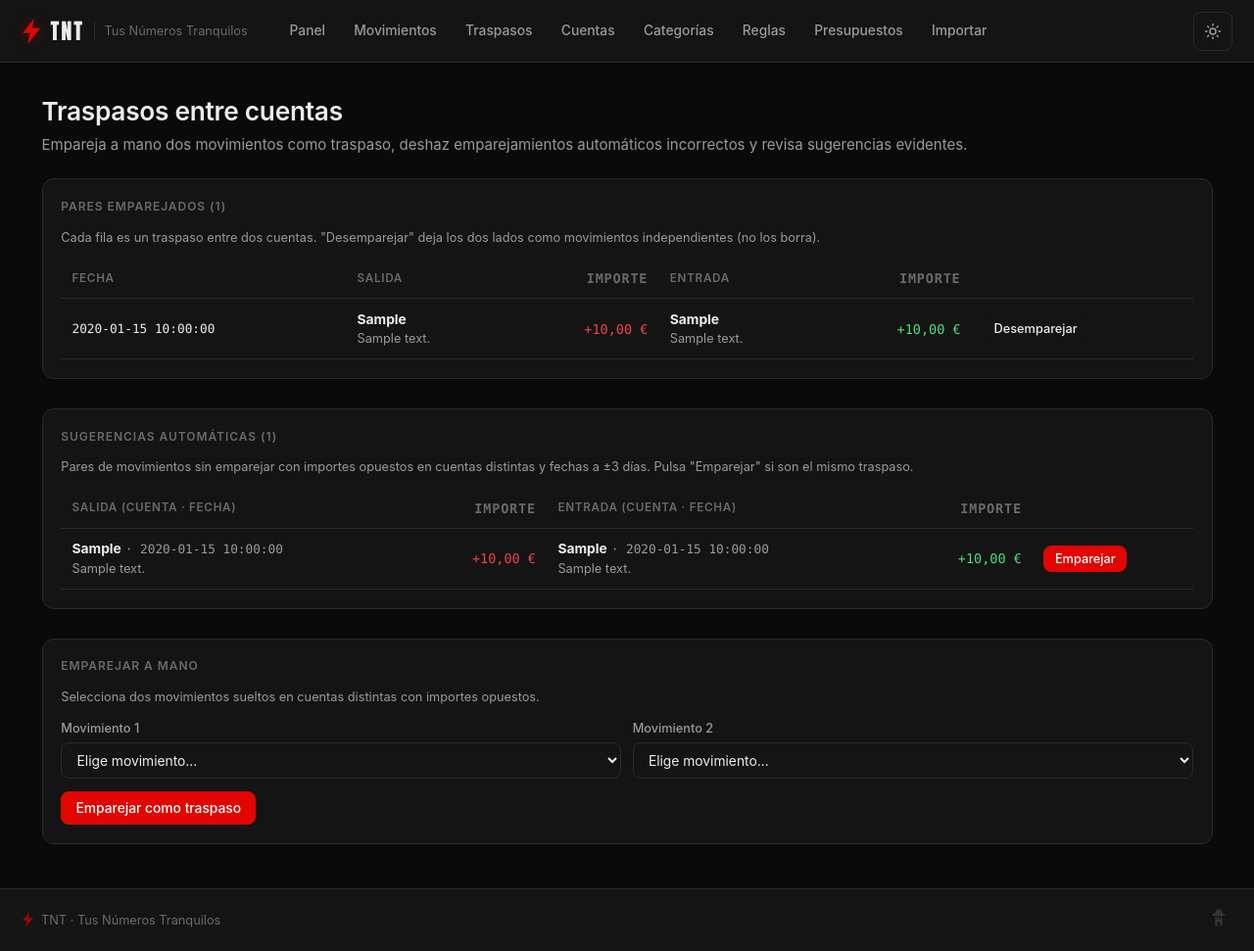
After one commit to karendon55/tnt, a FastAPI app: template app/templates/transfers.html in a window 1280 px wide. The commit adds this page. Shown: the whole page at 98% size. Run offline with FastAPI, Linux system fonts and the light colour scheme; the template is opened without the code that fills it: most values are stand-ins (such as "Sample title", 1, 10 or a date in 2020); some libraries are stand-ins or nearby versions.

Commit message:
Pestaña /traspasos: listar, desemparejar y emparejar a mano
Tres bloques:
  · Pares ya emparejados con botón "Desemparejar" (rompe el vínculo a
    ambos lados, no borra los movimientos).
  · Sugerencias automáticas: pares de movs sin emparejar con importes
    opuestos en cuentas distintas y fechas a ±3 días.
  · Form manual con dos selects de movs sueltos. Valida que sean cuentas
    distintas, importes opuestos y ninguno ya esté emparejado.

Co-Authored-By: Claude Opus 4.7 <noreply@anthropic.com>

```diff
--- a/app/main.py
+++ b/app/main.py
@@ -7,7 +7,7 @@ from fastapi.staticfiles import StaticFiles
 
 from app.config import APP_NAME, STATIC_DIR
 from app.db import init_db
-from app.routers import accounts, backup, budgets, categories, dashboard, external_rules, import_page, reconciliations, rules, transactions
+from app.routers import accounts, backup, budgets, categories, dashboard, external_rules, import_page, reconciliations, rules, transactions, transfers
 
 app = FastAPI(title=APP_NAME, docs_url=None, redoc_url=None)
 
@@ -29,6 +29,7 @@ app.include_router(backup.router)
 app.include_router(external_rules.router)
 app.include_router(rules.router)
 app.include_router(reconciliations.router)
+app.include_router(transfers.router)
 
 
 @app.get("/health")
--- a/app/templates/base.html
+++ b/app/templates/base.html
@@ -25,6 +25,7 @@
         <nav class="nav" aria-label="Navegación principal">
             <a href="/" class="nav-link {% if active == 'dashboard' %}is-active{% endif %}">Panel</a>
             <a href="/movimientos" class="nav-link {% if active == 'transactions' %}is-active{% endif %}">Movimientos</a>
+            <a href="/traspasos" class="nav-link {% if active == 'transfers' %}is-active{% endif %}">Traspasos</a>
             <a href="/cuentas" class="nav-link {% if active == 'accounts' %}is-active{% endif %}">Cuentas</a>
             <a href="/categorias" class="nav-link {% if active == 'categories' %}is-active{% endif %}">Categorías</a>
             <a href="/reglas" class="nav-link {% if active == 'rules' %}is-active{% endif %}">Reglas</a>
--- /dev/null
+++ b/app/templates/transfers.html
@@ -0,0 +1,150 @@
+{% extends "base.html" %}
+
+{% block title %}Traspasos{% endblock %}
+
+{% block content %}
+<div class="page-header">
+    <div>
+        <h1>Traspasos entre cuentas</h1>
+        <p>Empareja a mano dos movimientos como traspaso, deshaz emparejamientos automáticos incorrectos y revisa sugerencias evidentes.</p>
+    </div>
+</div>
+
+{% if msg %}
+<div class="card mb-md" style="border-left: 3px solid var(--success, #2ecc71);">
+    <p style="margin:0;">✓ {{ msg }}</p>
+</div>
+{% endif %}
+{% if err %}
+<div class="card mb-md" style="border-left: 3px solid var(--danger, #e74c3c);">
+    <p style="margin:0;">⚠ {{ err }}</p>
+</div>
+{% endif %}
+
+<div class="card">
+    <h3 class="card-title">Pares emparejados ({{ pairs|length }})</h3>
+    <p class="muted small">Cada fila es un traspaso entre dos cuentas. "Desemparejar" deja los dos lados como movimientos independientes (no los borra).</p>
+    {% if pairs %}
+    <table class="table">
+        <thead>
+            <tr>
+                <th>Fecha</th>
+                <th>Salida</th>
+                <th class="num">Importe</th>
+                <th>Entrada</th>
+                <th class="num">Importe</th>
+                <th></th>
+            </tr>
+        </thead>
+        <tbody>
+            {% for p in pairs %}
+            {% set out_amount = p.left_amount if p.left_amount < 0 else p.right_amount %}
+            {% set in_amount  = p.left_amount if p.left_amount > 0 else p.right_amount %}
+            {% set out_acc = p.left_account if p.left_amount < 0 else p.right_account %}
+            {% set in_acc  = p.left_account if p.left_amount > 0 else p.right_account %}
+            {% set out_desc = p.left_desc if p.left_amount < 0 else p.right_desc %}
+            {% set in_desc  = p.left_desc if p.left_amount > 0 else p.right_desc %}
+            <tr>
+                <td class="tabular small">{{ p.left_date }}</td>
+                <td>
+                    <strong>{{ out_acc }}</strong>
+                    <div class="muted small">{{ out_desc | truncate(50) }}</div>
+                </td>
+                <td class="num tabular amount-neg">{{ out_amount | eur_signed }}</td>
+                <td>
+                    <strong>{{ in_acc }}</strong>
+                    <div class="muted small">{{ in_desc | truncate(50) }}</div>
+                </td>
+                <td class="num tabular amount-pos">{{ in_amount | eur_signed }}</td>
+                <td>
+                    <form method="post" action="/traspasos/{{ p.left_id }}/desemparejar" style="display:inline;"
+                          onsubmit="return confirm('¿Desemparejar este traspaso? Los dos movimientos quedan independientes.');">
+                        <button type="submit" class="btn btn-sm btn-ghost">Desemparejar</button>
+                    </form>
+                </td>
+            </tr>
+            {% endfor %}
+        </tbody>
+    </table>
+    {% else %}
+    <p class="muted small">No hay traspasos emparejados todavía.</p>
+    {% endif %}
+</div>
+
+{% if suggestions %}
+<div class="card mt-xl">
+    <h3 class="card-title">Sugerencias automáticas ({{ suggestions|length }})</h3>
+    <p class="muted small">Pares de movimientos sin emparejar con importes opuestos en cuentas distintas y fechas a ±3 días. Pulsa "Emparejar" si son el mismo traspaso.</p>
+    <table class="table">
+        <thead>
+            <tr>
+                <th>Salida (cuenta · fecha)</th>
+                <th class="num">Importe</th>
+                <th>Entrada (cuenta · fecha)</th>
+                <th class="num">Importe</th>
+                <th></th>
+            </tr>
+        </thead>
+        <tbody>
+            {% for s in suggestions %}
+            <tr>
+                <td>
+                    <strong>{{ s.left_account }}</strong>
+                    <span class="muted small tabular">· {{ s.left_date }}</span>
+                    <div class="muted small">{{ s.left_desc | truncate(50) }}</div>
+                </td>
+                <td class="num tabular amount-neg">{{ s.left_amount | eur_signed }}</td>
+                <td>
+                    <strong>{{ s.right_account }}</strong>
+                    <span class="muted small tabular">· {{ s.right_date }}</span>
+                    <div class="muted small">{{ s.right_desc | truncate(50) }}</div>
+                </td>
+                <td class="num tabular amount-pos">{{ s.right_amount | eur_signed }}</td>
+                <td>
+                    <form method="post" action="/traspasos/emparejar" style="display:inline;">
+                        <input type="hidden" name="left_id" value="{{ s.left_id }}">
+                        <input type="hidden" name="right_id" value="{{ s.right_id }}">
+                        <button type="submit" class="btn btn-sm btn-primary">Emparejar</button>
+                    </form>
+                </td>
+            </tr>
+            {% endfor %}
+        </tbody>
+    </table>
+</div>
+{% endif %}
+
+<div class="card mt-xl">
+    <h3 class="card-title">Emparejar a mano</h3>
+    <p class="muted small">Selecciona dos movimientos sueltos en cuentas distintas con importes opuestos.</p>
+    <form method="post" action="/traspasos/emparejar">
+        <div class="grid" style="grid-template-columns: 1fr 1fr; gap: .75rem;">
+            <div class="field">
+                <label>Movimiento 1</label>
+                <select class="select" name="left_id" required>
+                    <option value="" disabled selected>Elige movimiento…</option>
+                    {% for u in unlinked %}
+                    <option value="{{ u.id }}">
+                        {{ u.date }} · {{ u.account_name }} · {{ u.amount | eur_signed }} · {{ u.description | truncate(40) }}
+                    </option>
+                    {% endfor %}
+                </select>
+            </div>
+            <div class="field">
+                <label>Movimiento 2</label>
+                <select class="select" name="right_id" required>
+                    <option value="" disabled selected>Elige movimiento…</option>
+                    {% for u in unlinked %}
+                    <option value="{{ u.id }}">
+                        {{ u.date }} · {{ u.account_name }} · {{ u.amount | eur_signed }} · {{ u.description | truncate(40) }}
+                    </option>
+                    {% endfor %}
+                </select>
+            </div>
+        </div>
+        <div class="row wrap gap-lg">
+            <button type="submit" class="btn btn-primary">Emparejar como traspaso</button>
+        </div>
+    </form>
+</div>
+{% endblock %}
```
Also changed, not shown: app/routers/transfers.py (added, +148 -0 lines).
